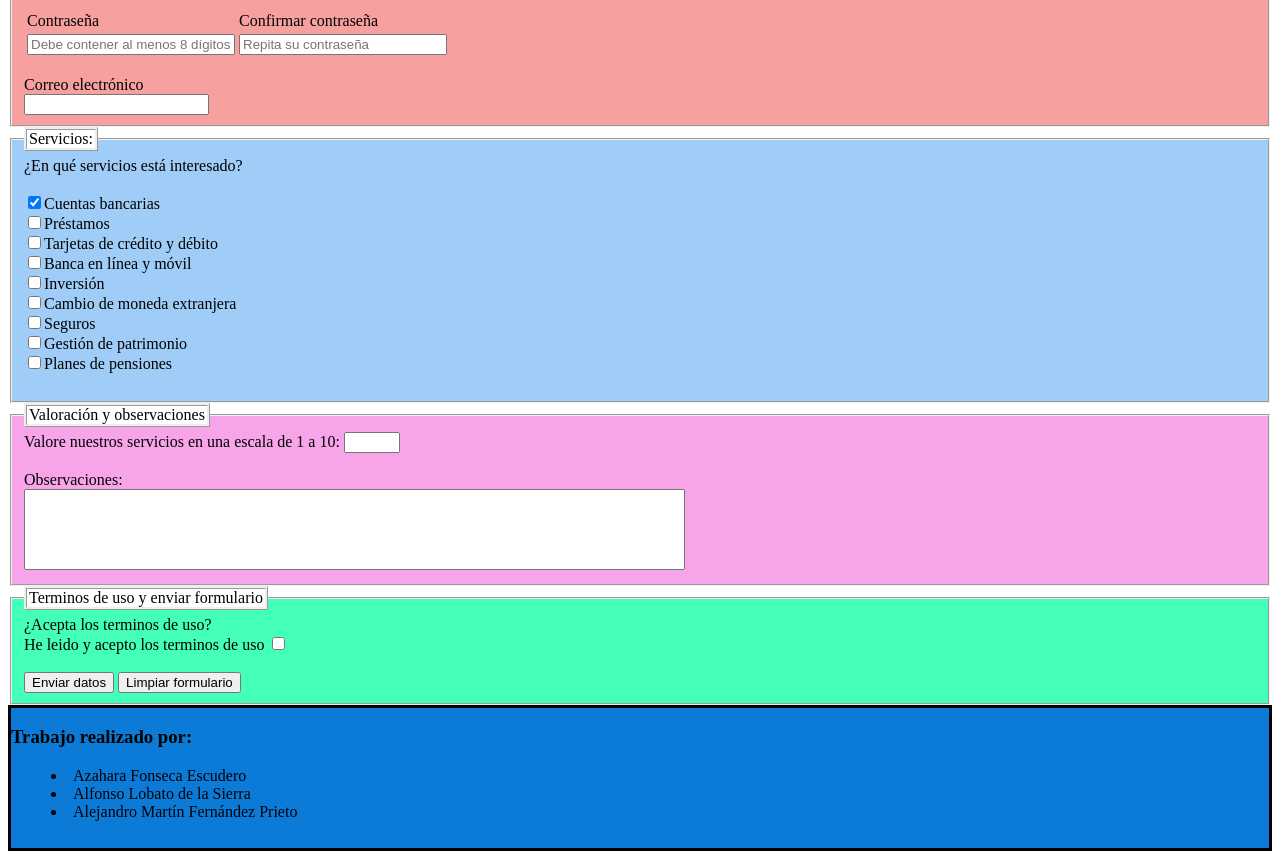
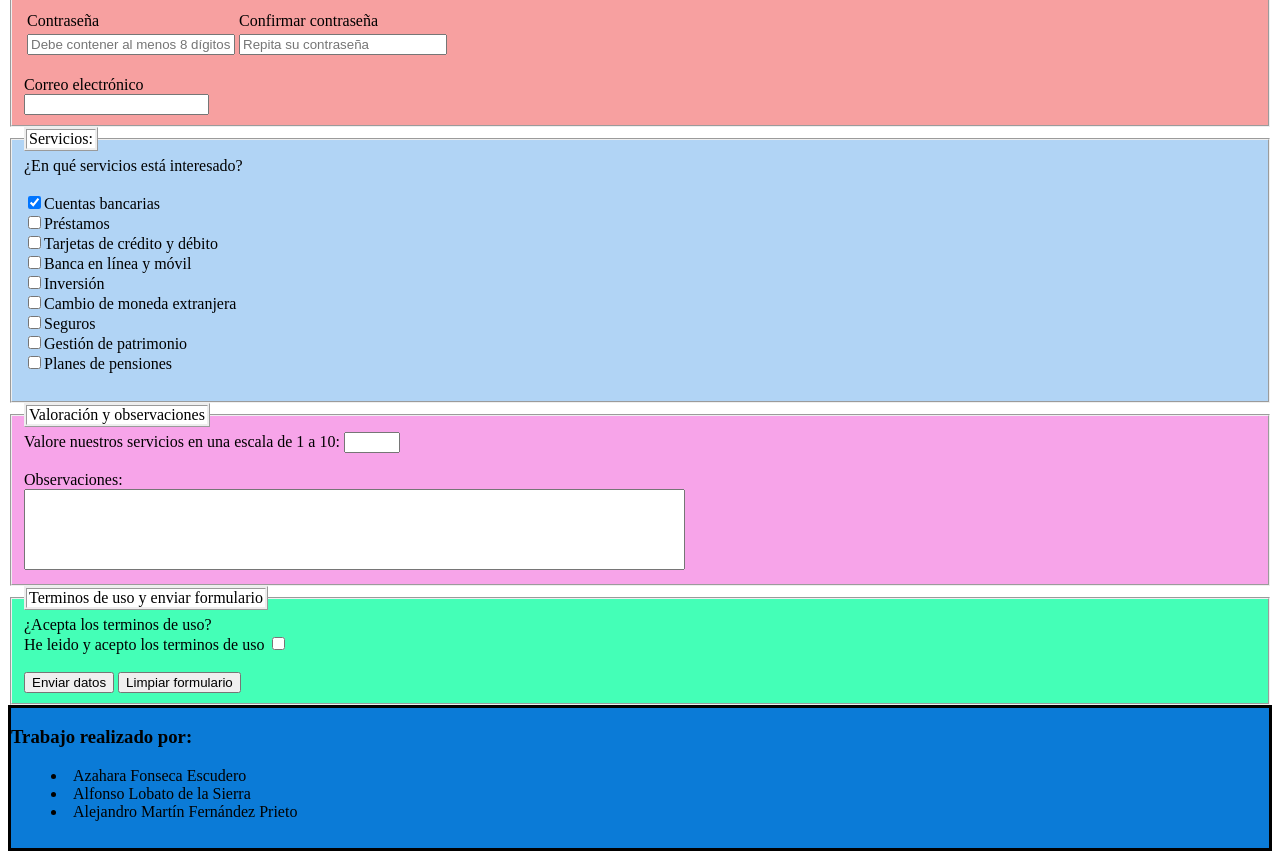
Before and after one commit to AzaharaFE/WorkspaceLenguajes, a plain HTML site: page Contacto.html in a window 1280 px wide. Shown: the part 840-1699 px from the top of the page. Drawn offline with Linux system fonts and the light colour scheme.

Commit message:
color de fondo

```diff
--- a/Contacto.html
+++ b/Contacto.html
@@ -167,7 +167,7 @@
                         <input type="email" name="email" required>
                         <br/>
                 </fieldset>
-                <fieldset style="background-color: rgb(160, 205, 247);">
+                <fieldset style="background-color: rgb(177, 212, 245);">
                     <legend style="border-style: ridge; background-color: white;">Servicios:</legend>
                     <label for="servicios">¿En qué servicios está interesado? </label>
                     <br/>
```
